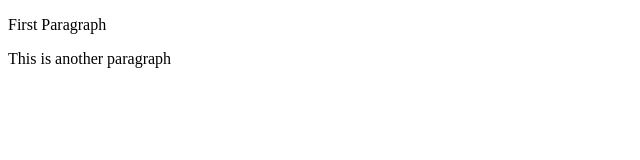
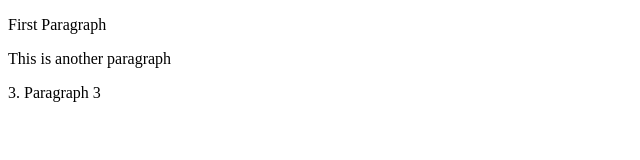
Before and after one commit to RichoMelbDs/learning_git, a plain HTML site: page index.html in a window 1280 px wide. Shown: the whole page, without its empty margins (0-640 px from the left). Drawn offline with Linux system fonts and the light colour scheme.

Commit message:
add paragraphs

```diff
--- a/index.html
+++ b/index.html
@@ -6,5 +6,6 @@
 <body>
      <p>First Paragraph</p>
      <p>This is another paragraph</p>
+     <p>3. Paragraph 3</p>
 </body>
 </html>
```
